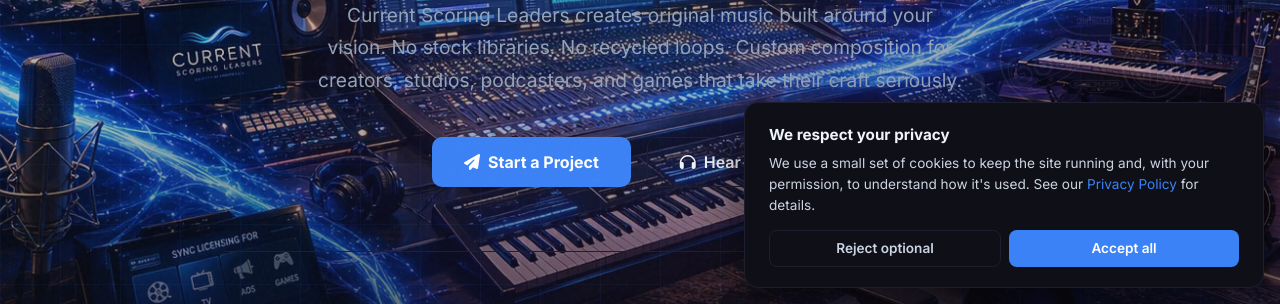
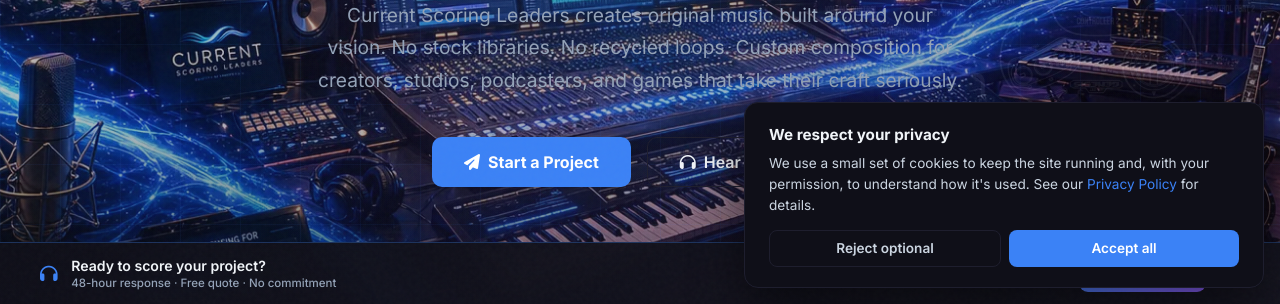
Before and after one commit to fre5hwater/current-scoring-leaders-website, a website: page CSL_index.html in a window 1280 px wide. Shown: the part 496-800 px from the top of the page. Drawn offline with Linux system fonts and the light colour scheme.

Commit message:
Backend polish: shared footer + sticky CTA bar across all pages, inline quick-inquiry form on home, fix terms redirect

```diff
--- /dev/null
+++ b/csl-shared.js
@@ -0,0 +1,150 @@
+/* CSL shared components: standardized footer + sticky CTA bar
+   Auto-injects on every page that loads this script. */
+(function () {
+    'use strict';
+
+    const css = `
+    .csl-footer{background:#0f0f18;border-top:1px solid #1e1e2e;padding:3.5rem 2rem 1.5rem;color:#94a3b8;font-family:'Inter',sans-serif;position:relative;z-index:5;}
+    .csl-footer-inner{max-width:1200px;margin:0 auto;display:grid;grid-template-columns:1.4fr 1fr 1fr 1fr;gap:2.5rem;}
+    .csl-footer-brand img{height:42px;width:auto;margin-bottom:1rem;}
+    .csl-footer-brand p{font-size:0.85rem;line-height:1.6;color:#94a3b8;margin-bottom:1rem;max-width:280px;}
+    .csl-footer-brand .csl-footer-loc{font-size:0.78rem;color:#64748b;display:flex;align-items:center;gap:0.4rem;}
+    .csl-footer-col h5{font-size:0.72rem;font-weight:800;letter-spacing:1.5px;text-transform:uppercase;color:#f1f5f9;margin-bottom:1rem;}
+    .csl-footer-col ul{list-style:none;padding:0;margin:0;}
+    .csl-footer-col li{margin-bottom:0.55rem;}
+    .csl-footer-col a{color:#94a3b8;text-decoration:none;font-size:0.86rem;transition:color 0.15s;}
+    .csl-footer-col a:hover{color:#3b82f6;}
+    .csl-footer-bottom{max-width:1200px;margin:2.5rem auto 0;padding-top:1.5rem;border-top:1px solid #1e1e2e;display:flex;justify-content:space-between;align-items:center;flex-wrap:wrap;gap:1rem;font-size:0.76rem;color:#64748b;}
+    .csl-footer-bottom .csl-footer-legal{display:flex;gap:1.25rem;flex-wrap:wrap;}
+    .csl-footer-bottom .csl-footer-legal a{color:#64748b;text-decoration:none;}
+    .csl-footer-bottom .csl-footer-legal a:hover{color:#94a3b8;}
+    @media(max-width:780px){.csl-footer-inner{grid-template-columns:1fr 1fr;gap:2rem;}.csl-footer-bottom{flex-direction:column;text-align:center;}}
+    @media(max-width:480px){.csl-footer-inner{grid-template-columns:1fr;}}
+
+    .csl-sticky-cta{position:fixed;bottom:0;left:0;right:0;background:linear-gradient(135deg,rgba(15,15,24,0.96),rgba(20,20,31,0.96));-webkit-backdrop-filter:blur(14px);backdrop-filter:blur(14px);border-top:1px solid rgba(59,130,246,0.3);padding:0.75rem 1.25rem;z-index:90;transform:translateY(120%);transition:transform 0.4s cubic-bezier(0.4,0,0.2,1);font-family:'Inter',sans-serif;}
+    .csl-sticky-cta.visible{transform:translateY(0);}
+    .csl-sticky-cta-inner{max-width:1200px;margin:0 auto;display:flex;align-items:center;justify-content:space-between;gap:1rem;}
+    .csl-sticky-cta-msg{display:flex;align-items:center;gap:0.85rem;color:#f1f5f9;font-size:0.88rem;font-weight:600;flex:1;min-width:0;}
+    .csl-sticky-cta-msg i{color:#3b82f6;font-size:1.1rem;flex-shrink:0;}
+    .csl-sticky-cta-msg .csl-sub{display:block;font-size:0.72rem;font-weight:500;color:#94a3b8;margin-top:0.1rem;letter-spacing:0;}
+    .csl-sticky-cta-actions{display:flex;align-items:center;gap:0.5rem;flex-shrink:0;}
+    .csl-sticky-cta-btn{background:linear-gradient(135deg,#3b82f6,#8b5cf6);color:white;padding:0.65rem 1.25rem;border-radius:9px;text-decoration:none;font-weight:700;font-size:0.85rem;display:inline-flex;align-items:center;gap:0.45rem;white-space:nowrap;transition:transform 0.15s;}
+    .csl-sticky-cta-btn:hover{transform:translateY(-1px);}
+    .csl-sticky-cta-close{background:transparent;border:none;color:#64748b;cursor:pointer;font-size:1.1rem;padding:0.5rem;line-height:1;}
+    .csl-sticky-cta-close:hover{color:#f1f5f9;}
+    @media(max-width:600px){.csl-sticky-cta-msg{font-size:0.78rem;}.csl-sticky-cta-msg .csl-sub{display:none;}.csl-sticky-cta-btn{padding:0.55rem 0.9rem;font-size:0.78rem;}}
+    `;
+
+    const style = document.createElement('style');
+    style.textContent = css;
+    document.head.appendChild(style);
+
+    /* ────── FOOTER ────── */
+    const footerHTML = `
+    <footer class="csl-footer">
+      <div class="csl-footer-inner">
+        <div class="csl-footer-brand">
+          <img src="CSL_logo_clean.png" alt="Current Scoring Leaders LLC">
+          <p>Original music scoring for creators, studios, games, and brands that take their craft seriously.</p>
+          <div class="csl-footer-loc"><i class="fas fa-map-marker-alt"></i> Roslyn, PA · USA</div>
+        </div>
+        <div class="csl-footer-col">
+          <h5>Studio</h5>
+          <ul>
+            <li><a href="CSL_index.html">Home</a></li>
+            <li><a href="CSL_about.html">About &amp; Contact</a></li>
+            <li><a href="CSL_process.html">Our Process</a></li>
+            <li><a href="CSL_faq.html">FAQ</a></li>
+          </ul>
+        </div>
+        <div class="csl-footer-col">
+          <h5>Work</h5>
+          <ul>
+            <li><a href="CSL_pricing.html">Pricing</a></li>
+            <li><a href="CSL_portfolio.html">Portfolio</a></li>
+            <li><a href="CSL_licensing.html">Licensing</a></li>
+            <li><a href="CSL_booking.html">Start a Project</a></li>
+          </ul>
+        </div>
+        <div class="csl-footer-col">
+          <h5>Legal</h5>
+          <ul>
+            <li><a href="CSL_legal.html?tab=tos">Terms of Service</a></li>
+            <li><a href="CSL_legal.html?tab=privacy">Privacy Policy</a></li>
+            <li><a href="CSL_legal.html?tab=refund">Refund Policy</a></li>
+            <li><a href="CSL_legal.html?tab=dmca">DMCA</a></li>
+            <li><a href="CSL_ip.html">IP &amp; Ownership</a></li>
+            <li><a href="CSL_contracts.html">Contracts</a></li>
+          </ul>
+        </div>
+      </div>
+      <div class="csl-footer-bottom">
+        <div>&copy; 2026 Current Scoring Leaders LLC · All Rights Reserved</div>
+        <div class="csl-footer-legal">
+          <a href="CSL_legal.html?tab=tos">Terms</a>
+          <a href="CSL_legal.html?tab=privacy">Privacy</a>
+          <a href="CSL_legal.html?tab=dmca">DMCA</a>
+          <a href="mailto:hello@currentscoringleaders.com">hello@currentscoringleaders.com</a>
+        </div>
+      </div>
+    </footer>`;
+
+    function installFooter() {
+        const oldFooter = document.querySelector('body > footer, footer:not(.csl-footer)');
+        const wrap = document.createElement('div');
+        wrap.innerHTML = footerHTML;
+        const newFooter = wrap.firstElementChild;
+        if (oldFooter) {
+            oldFooter.replaceWith(newFooter);
+        } else {
+            document.body.appendChild(newFooter);
+        }
+    }
+
+    /* ────── STICKY CTA ────── */
+    const stickyDismissedKey = 'csl_sticky_cta_dismissed';
+    const path = (location.pathname || '').toLowerCase();
+    const skipPages = ['booking', 'thankyou', 'signup', 'ip_assignment'];
+    const skip = skipPages.some(p => path.includes(p));
+
+    function installStickyCTA() {
+        if (skip) return;
+        if (sessionStorage.getItem(stickyDismissedKey) === '1') return;
+
+        const bar = document.createElement('div');
+        bar.className = 'csl-sticky-cta';
+        bar.innerHTML = `
+          <div class="csl-sticky-cta-inner">
+            <div class="csl-sticky-cta-msg">
+              <i class="fas fa-headphones"></i>
+              <div>
+                <div>Ready to score your project?</div>
+                <span class="csl-sub">48-hour response · Free quote · No commitment</span>
+              </div>
+            </div>
+            <div class="csl-sticky-cta-actions">
+              <a href="CSL_booking.html" class="csl-sticky-cta-btn"><i class="fas fa-paper-plane"></i> Start Now</a>
+              <button class="csl-sticky-cta-close" aria-label="Dismiss">&times;</button>
+            </div>
+          </div>`;
+        document.body.appendChild(bar);
+
+        bar.querySelector('.csl-sticky-cta-close').addEventListener('click', () => {
+            bar.classList.remove('visible');
+            sessionStorage.setItem(stickyDismissedKey, '1');
+        });
+
+        // Show after user scrolls 600px or after 8s on page
+        let shown = false;
+        function show() { if (!shown) { shown = true; bar.classList.add('visible'); } }
+        window.addEventListener('scroll', () => { if (window.scrollY > 600) show(); }, { passive: true });
+        setTimeout(show, 8000);
+    }
+
+    if (document.readyState === 'loading') {
+        document.addEventListener('DOMContentLoaded', () => { installFooter(); installStickyCTA(); });
+    } else {
+        installFooter();
+        installStickyCTA();
+    }
+})();
```
Also changed, not shown: CSL_404.html (+1 -1 lines), CSL_about.html (+1 -1 lines), CSL_booking.html (+1 -1 lines), CSL_case_study_gaming.html (+1 -1 lines), CSL_contracts.html (+1 -1 lines), CSL_faq.html (+1 -1 lines), CSL_index.html (+38 -6 lines), CSL_ip.html (+1 -1 lines), CSL_ip_assignment.html (+1 -1 lines), CSL_legal.html (+1 -1 lines), CSL_licensing.html (+1 -1 lines), CSL_portfolio.html (+1 -1 lines), CSL_pricing.html (+1 -1 lines), CSL_process.html (+1 -1 lines), 3 more files.
